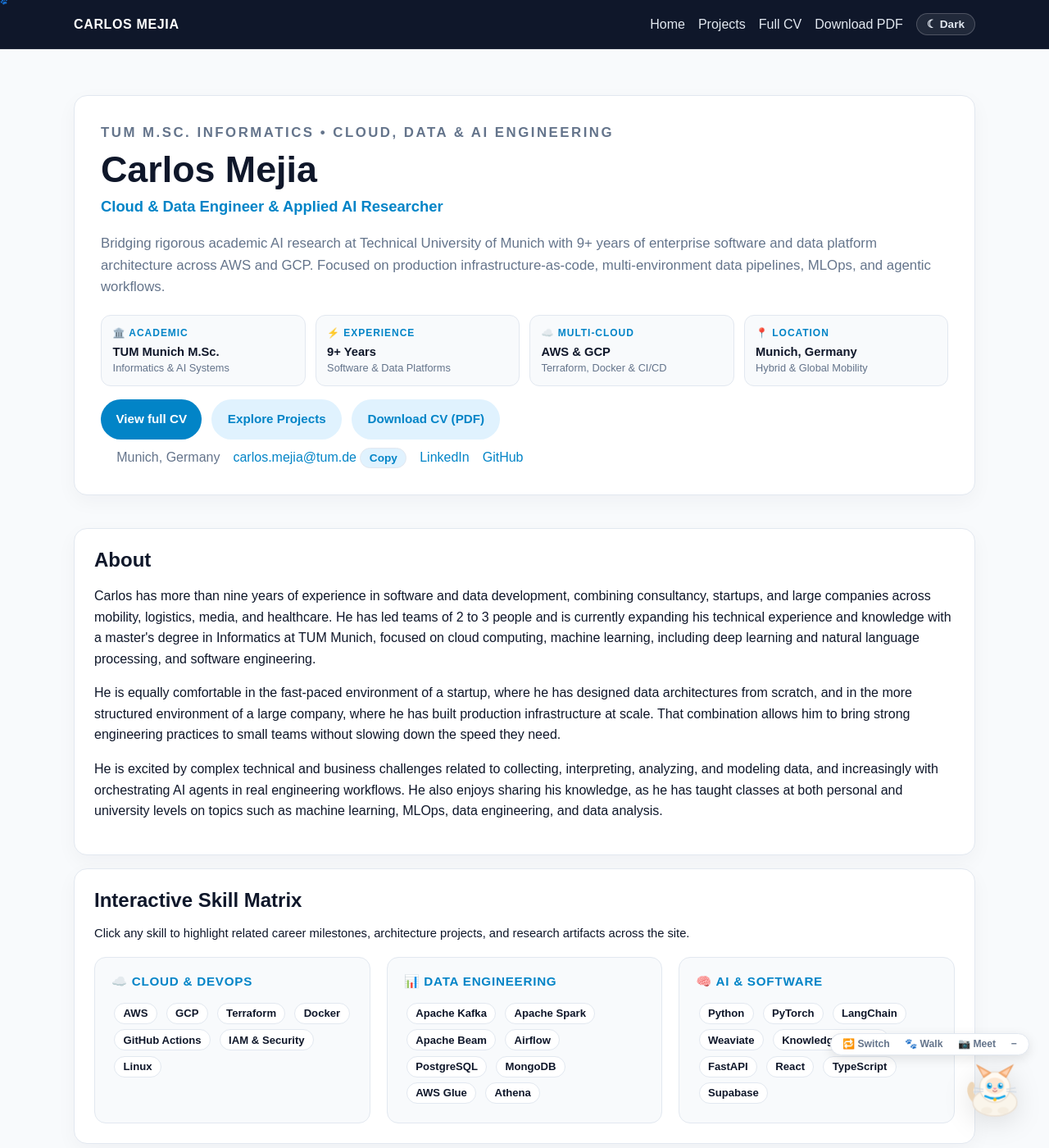
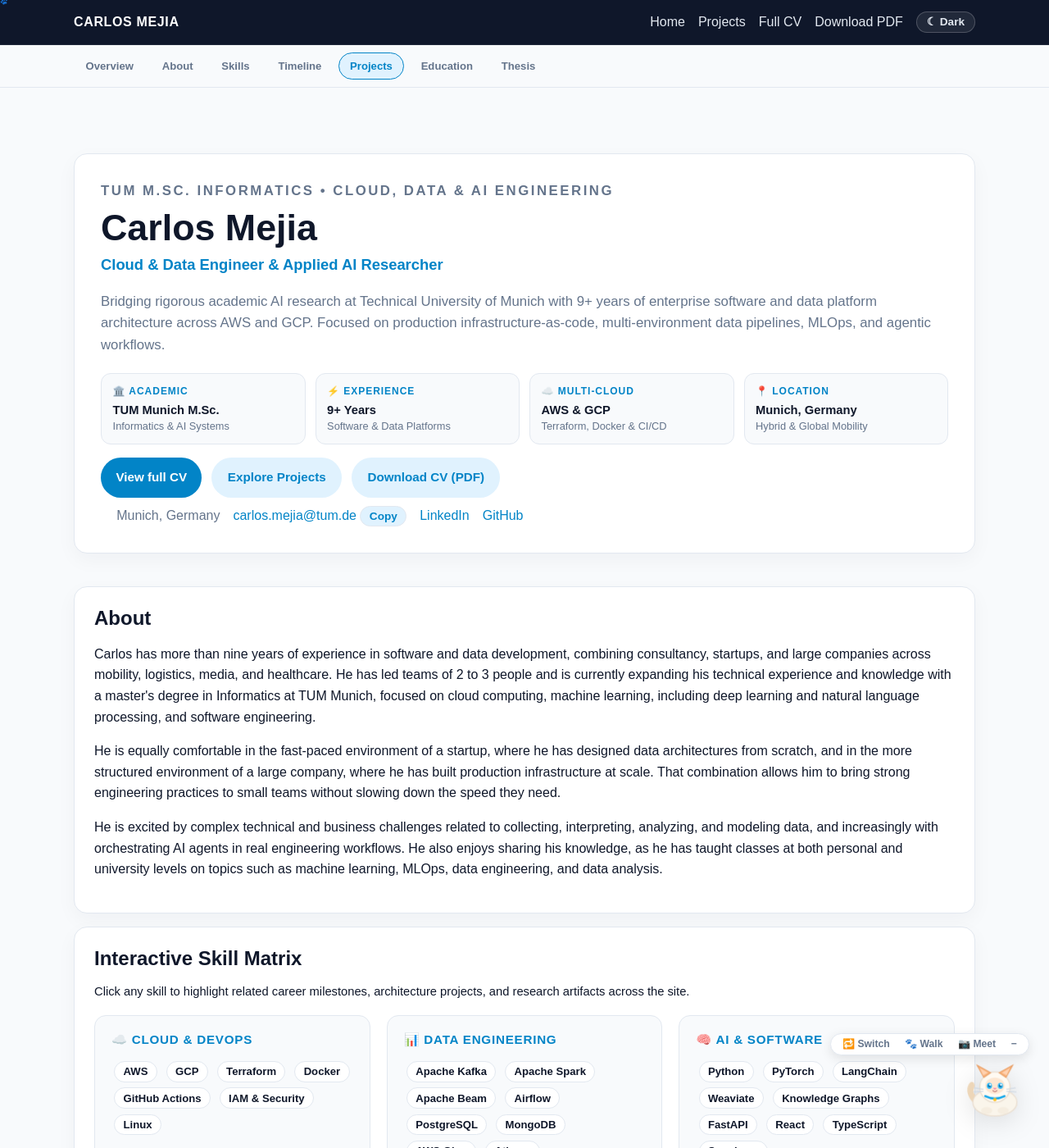
Before and after one commit to carloslme/carloslme.github.io, a Jekyll site: the page index.html, which Jekyll copies as it is, in a window 1280 px wide and 1400 px high. Shown: the whole window at 82% size. Built offline with Jekyll 4.4.1, drawn with Linux system fonts in a browser that asks for light colours.

Commit message:
feat: Add sticky section jump navigation and scroll spy (Closes #30)

```diff
--- a/assets/css/cv.css
+++ b/assets/css/cv.css
@@ -67,12 +67,79 @@ a:hover { text-decoration: underline; }
 .site-header {
   background: var(--header-bg);
   color: #fff;
-  padding: 1rem 0;
+  padding: 0.85rem 0;
   position: sticky;
   top: 0;
-  z-index: 10;
+  z-index: 60;
   border-bottom: 1px solid rgba(255, 255, 255, 0.08);
   transition: background-color 0.25s ease;
+}
+
+/* Sticky Section Jump Sub-Navigation */
+.sticky-subnav {
+  position: sticky;
+  top: 54px;
+  z-index: 45;
+  background: var(--bg);
+  border-bottom: 1px solid var(--border);
+  padding: 0.4rem 0;
+  margin-bottom: 1.5rem;
+  transition: background-color 0.25s ease, border-color 0.25s ease;
+  backdrop-filter: blur(12px);
+  -webkit-backdrop-filter: blur(12px);
+}
+
+.subnav-container {
+  display: flex;
+  align-items: center;
+  gap: 0.35rem;
+  overflow-x: auto;
+  scrollbar-width: none;
+  -ms-overflow-style: none;
+  padding: 0.15rem 0;
+}
+
+.subnav-container::-webkit-scrollbar {
+  display: none;
+}
+
+.subnav-link {
+  display: inline-flex;
+  align-items: center;
+  padding: 0.32rem 0.85rem;
+  border-radius: 999px;
+  font-size: 0.82rem;
+  font-weight: 600;
+  color: var(--muted);
+  text-decoration: none;
+  white-space: nowrap;
+  transition: all 0.15s ease;
+  border: 1px solid transparent;
+}
+
+.subnav-link:hover {
+  color: var(--text);
+  background: var(--panel);
+  text-decoration: none;
+}
+
+.subnav-link.active {
+  color: var(--accent);
+  background: var(--accent-soft);
+  border-color: var(--accent);
+}
+
+/* Scroll Margins for Section Anchors */
+section[id],
+.card[id],
+#hero-section,
+#about-section,
+#skills-section,
+#timeline-section,
+#projects-section,
+#education-section,
+#thesis-section {
+  scroll-margin-top: 115px;
 }
 
 .nav {
--- a/assets/js/main.js
+++ b/assets/js/main.js
@@ -191,5 +191,60 @@
         clearSkillFilter();
       });
     }
+
+    // Sticky Sub-Navigation Scroll Spy & Smooth Scrolling
+    const subnavLinks = document.querySelectorAll('.subnav-link');
+    const trackedSections = Array.from(subnavLinks).map((link) => {
+      const id = link.getAttribute('href');
+      return id && id.startsWith('#') ? document.querySelector(id) : null;
+    }).filter(Boolean);
+
+    if (subnavLinks.length > 0 && trackedSections.length > 0) {
+      subnavLinks.forEach((link) => {
+        link.addEventListener('click', (e) => {
+          const targetId = link.getAttribute('href');
+          if (targetId && targetId.startsWith('#')) {
+            const targetEl = document.querySelector(targetId);
+            if (targetEl) {
+              e.preventDefault();
+              targetEl.scrollIntoView({ behavior: 'smooth' });
+              subnavLinks.forEach((l) => l.classList.remove('active'));
+              link.classList.add('active');
+            }
+          }
+        });
+      });
+
+      let scrollTimeout;
+      const updateActiveSubnav = () => {
+        const scrollPosition = window.scrollY + 130;
+        let currentSectionId = '';
+
+        trackedSections.forEach((sec) => {
+          if (sec.offsetTop <= scrollPosition) {
+            currentSectionId = sec.getAttribute('id');
+          }
+        });
+
+        if (currentSectionId) {
+          subnavLinks.forEach((link) => {
+            if (link.getAttribute('href') === `#${currentSectionId}`) {
+              link.classList.add('active');
+            } else {
+              link.classList.remove('active');
+            }
+          });
+        }
+      };
+
+      window.addEventListener('scroll', () => {
+        if (!scrollTimeout) {
+          scrollTimeout = requestAnimationFrame(() => {
+            updateActiveSubnav();
+            scrollTimeout = null;
+          });
+        }
+      }, { passive: true });
+    }
   });
 })();
--- a/index.html
+++ b/index.html
@@ -90,8 +90,21 @@
       </div>
     </header>
 
+    <!-- Sticky Section Jump Sub-Navigation -->
+    <nav class="sticky-subnav" id="sticky-subnav" aria-label="Page Section Quick Navigation">
+      <div class="container subnav-container">
+        <a href="#hero-section" class="subnav-link active">Overview</a>
+        <a href="#about-section" class="subnav-link">About</a>
+        <a href="#skills-section" class="subnav-link">Skills</a>
+        <a href="#timeline-section" class="subnav-link">Timeline</a>
+        <a href="#projects-section" class="subnav-link">Projects</a>
+        <a href="#education-section" class="subnav-link">Education</a>
+        <a href="#thesis-section" class="subnav-link">Thesis</a>
+      </div>
+    </nav>
+
     <main class="container">
-      <section class="hero">
+      <section class="hero" id="hero-section">
         <div class="card">
           <p class="eyebrow">TUM M.Sc. Informatics &bull; Cloud, Data &amp; AI Engineering</p>
           <h1>Carlos Mejia</h1>
@@ -143,7 +156,7 @@
         </div>
       </section>
 
-      <section class="card">
+      <section class="card" id="about-section">
         <h2 class="section-title">About</h2>
         <p>
           Carlos has more than nine years of experience in software and data development, combining consultancy, startups, and large companies across mobility, logistics, media, and healthcare. He has led teams of 2 to 3 people and is currently expanding his technical experience and knowledge with a master's degree in Informatics at TUM Munich, focused on cloud computing, machine learning, including deep learning and natural language processing, and software engineering.
```
